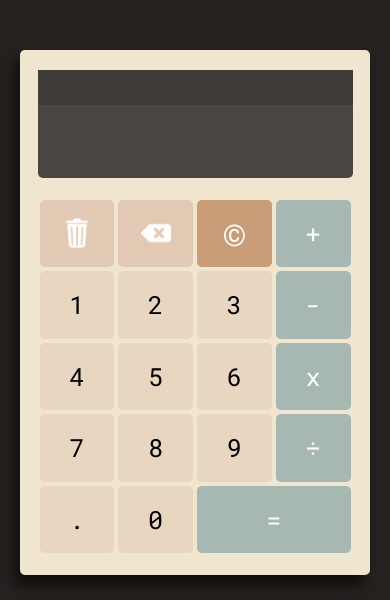
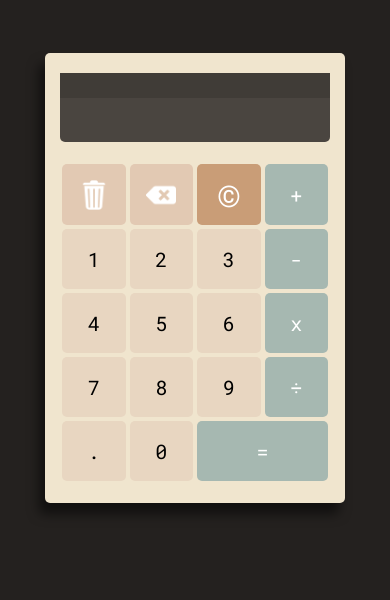
Before and after one commit to aliskyalisky/calculator, a plain HTML site: page index.html in a window 390 px wide. Shown: the part 112-712 px from the top of the page. Drawn offline with Linux system fonts and the light colour scheme.

Commit message:
adjusted mediaquery

```diff
--- a/styles.css
+++ b/styles.css
@@ -235,34 +235,35 @@ body {
 @media only screen and (max-width: 600px) {
 
     .mainpanel {
-        width: 350px;
-        height: 525px;
+        width: 300px;
+        height: 450px;
+        margin-top: -40px;
     }
 
     .buttons {
-        width: 315px;
-        height: 375px;
+        width: 270px;
+        height: 321px;
     }
 
     .buttons button {
-        font-size: 25px;
+        font-size: 20px;
     }
 
     .display {
-        width: 315px;
-        height: 113px;
+        width: 270px;
+        height: 97px;
     }
 
     .equation {
-        font-size: 17px;
+        font-size: 13px;
     }
 
     .numberselect {
-        font-size: 30px;
+        font-size: 20px;
     }
 
     h1 {
-        font-size: 22px;
+        display: none;
     }
 
     .footer a img {
@@ -270,5 +271,15 @@ body {
         width: 20px;
     }
 
+    .display .equation {
+        padding: 5px 10px;
+        height: 15px;
+    }
+
+    .display p {
+        margin: 5px;
+        margin-right: 15px;
+    }
+
 
 }
```
